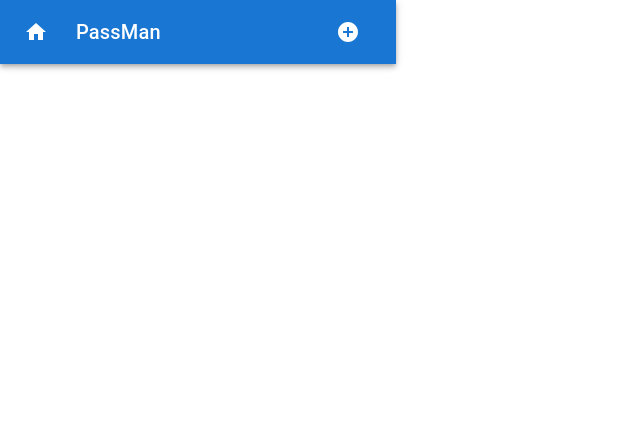
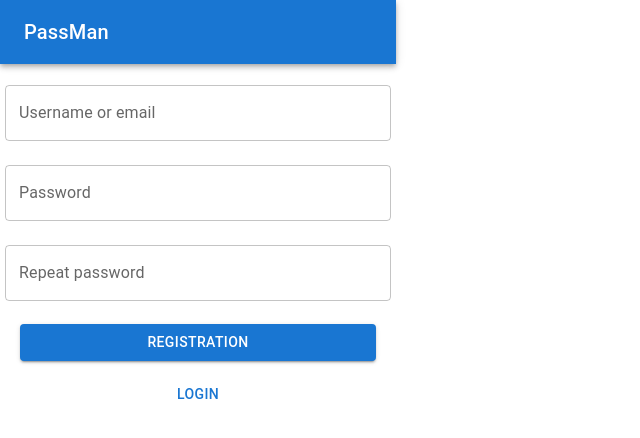
Before and after one commit to ihrynkiv/PassMan, a React (Create React App) app: page /registration in a window 1280 px wide. Shown: the top 438 px of the page, without its empty margins (0-640 px from the left). Built offline with nearby package versions, Linux system fonts and the light colour scheme.

Commit message:
Added login and registration pages

```diff
--- a/src/App.js
+++ b/src/App.js
@@ -5,17 +5,27 @@ import { AddRecord } from "./components/AddRecord/AddRecord.component";
 import { Header } from "./components/Header/Header.component";
 import { PasswordList } from "./components/PasswordList/PasswordList.component";
 import {Route, Switch, useHistory} from 'react-router-dom'
+import {Login} from "./components/Login/Login.component";
+import {BasicHeader} from "./components/Header/BasicHeader.component";
+import {Registration} from "./components/Login/Registration.component";
 
 const App = () => {
   const history = useHistory()
   return (
     <div className='App'>
-      <Header
-        onHomeClick={() => history.push('/')}
-        onAddRecordClick={() => history.push('/add')}
-      />
+      <Switch>
+        <Route exact path="/login" component={BasicHeader} />
+        <Route exact path="/registration" component={BasicHeader} />
+        <Route path="/" render={() =>
+          <Header
+            onHomeClick={() => history.push('/')}
+            onAddRecordClick={() => history.push('/add')}/>}
+        />
+      </Switch>
         <Switch>
           <Route exact path="/" component={PasswordList}/>
+          <Route exact path="/login" component={Login}/>
+          <Route exact path="/registration" component={Registration}/>
           <Route exact path="/add" component={AddRecord}/>
         </Switch>
     </div>
--- a/src/components/AddRecord/AddRecord.component.js
+++ b/src/components/AddRecord/AddRecord.component.js
@@ -32,6 +32,7 @@ export const AddRecord = () => {
         label="Password"
         variant="outlined"
         fullWidth
+        type="password"
         margin="normal"
         styles={STYLES.textField}/>
       <TextField
--- /dev/null
+++ b/src/components/Header/BasicHeader.component.js
@@ -0,0 +1,14 @@
+import {AppBar, Toolbar, Typography} from "@mui/material";
+import React from "react";
+
+export const BasicHeader = () => {
+  return (
+    <AppBar position="static" color="primary" style={{ width: '396px' }} title="PassMan">
+      <Toolbar>
+        <Typography variant="h6" component="div" sx={{ flexGrow: 1 }}>
+          PassMan
+        </Typography>
+      </Toolbar>
+    </AppBar>
+  )
+}
--- a/src/components/Header/Header.component.js
+++ b/src/components/Header/Header.component.js
@@ -7,7 +7,7 @@ import AddCircleIcon from '@mui/icons-material/AddCircle';
 
 export function Header({ onHomeClick, onAddRecordClick }) {
   return (
-    <AppBar position="static" color="primary" style={{ width: '396px' }} title="PassMan2">
+    <AppBar position="static" color="primary" style={{ width: '396px' }} title="PassMan">
       <Toolbar>
         <IconButton
           size="large"
--- /dev/null
+++ b/src/components/Login/Login.component.js
@@ -0,0 +1,38 @@
+import React from 'react'
+import {AppBar, Button, IconButton, TextField, Toolbar, Typography} from "@mui/material";
+
+const STYLES = {
+  textField: { padding: '8px' },
+  btn: { margin: '15px' },
+  btnBlock: { display: 'flex', justifyContent: 'center', flexDirection: 'column'},
+  mainBlock: { margin: '5px' }
+}
+
+
+export const Login = () => {
+  return (
+    <div style={STYLES.mainBlock}>
+      <TextField
+        id="userName"
+        label="Username or email"
+        variant="outlined"
+        fullWidth
+        margin="normal"
+        styles={STYLES.textField}/>
+      <TextField
+        id="password"
+        label="Password"
+        variant="outlined"
+        fullWidth
+        type="password"
+        margin="normal"
+        styles={STYLES.textField}/>
+      <div style={STYLES.btnBlock}>
+        <Button variant="contained" style={STYLES.btn}>
+          Login
+        </Button>
+        <Button href="/registration">Registration</Button>
+      </div>
+    </div>
+  )
+}
--- /dev/null
+++ b/src/components/Login/Registration.component.js
@@ -0,0 +1,46 @@
+import React from 'react'
+import {Button, TextField} from "@mui/material";
+
+const STYLES = {
+  textField: { padding: '8px' },
+  btn: { margin: '15px' },
+  btnBlock: { display: 'flex', justifyContent: 'center', flexDirection: 'column'},
+  mainBlock: { margin: '5px' }
+}
+
+
+export const Registration = () => {
+  return (
+    <div style={STYLES.mainBlock}>
+      <TextField
+        id="userName"
+        label="Username or email"
+        variant="outlined"
+        fullWidth
+        margin="normal"
+        styles={STYLES.textField}/>
+      <TextField
+        id="password"
+        label="Password"
+        variant="outlined"
+        fullWidth
+        type="password"
+        margin="normal"
+        styles={STYLES.textField}/>
+      <TextField
+        id="re-password"
+        label="Repeat password"
+        variant="outlined"
+        fullWidth
+        type="password"
+        margin="normal"
+        styles={STYLES.textField}/>
+      <div style={STYLES.btnBlock}>
+        <Button variant="contained" style={STYLES.btn}>
+          Registration
+        </Button>
+        <Button href="/login">Login</Button>
+      </div>
+    </div>
+  )
+}
--- a/src/components/PasswordList/PasswordList.component.js
+++ b/src/components/PasswordList/PasswordList.component.js
@@ -2,6 +2,7 @@ import React from 'react'
 import { IconButton, List, ListItem, ListItemText } from "@mui/material";
 import KeyIcon from '@mui/icons-material/Key';
 import ContactMailIcon from '@mui/icons-material/ContactMail';
+import EditIcon from '@mui/icons-material/Edit';
 
 const MOCK_DATA = [
   {
@@ -21,6 +22,10 @@ const MOCK_DATA = [
   },
 ]
 
+const STYLES = {
+  btn: {margin: '0 1px'}
+}
+
 export const PasswordList = () => {
   return (
     <List>
@@ -31,10 +36,13 @@ export const PasswordList = () => {
               key={item.id}
               secondaryAction={
                 <>
-                  <IconButton edge="end" aria-label="Copy username">
+                  <IconButton edge="end" aria-label="Edit" style={STYLES.btn} title="Edit">
+                    <EditIcon/>
+                  </IconButton>
+                  <IconButton edge="end" aria-label="Copy username" style={STYLES.btn}>
                     <ContactMailIcon/>
                   </IconButton>
-                  <IconButton edge="end" aria-label="Copy password">
+                  <IconButton edge="end" aria-label="Copy password" style={STYLES.btn}>
                     <KeyIcon/>
                   </IconButton>
                 </>
--- a/src/store/auth/auth.slice.js
+++ b/src/store/auth/auth.slice.js
@@ -7,7 +7,7 @@ export const loginAction = createAsyncThunk(
 )
 
 export const registration = createAsyncThunk(
-  'auth/login',
+  'auth/registration',
   (data) => AuthService.registration(data)
 )
 
```
